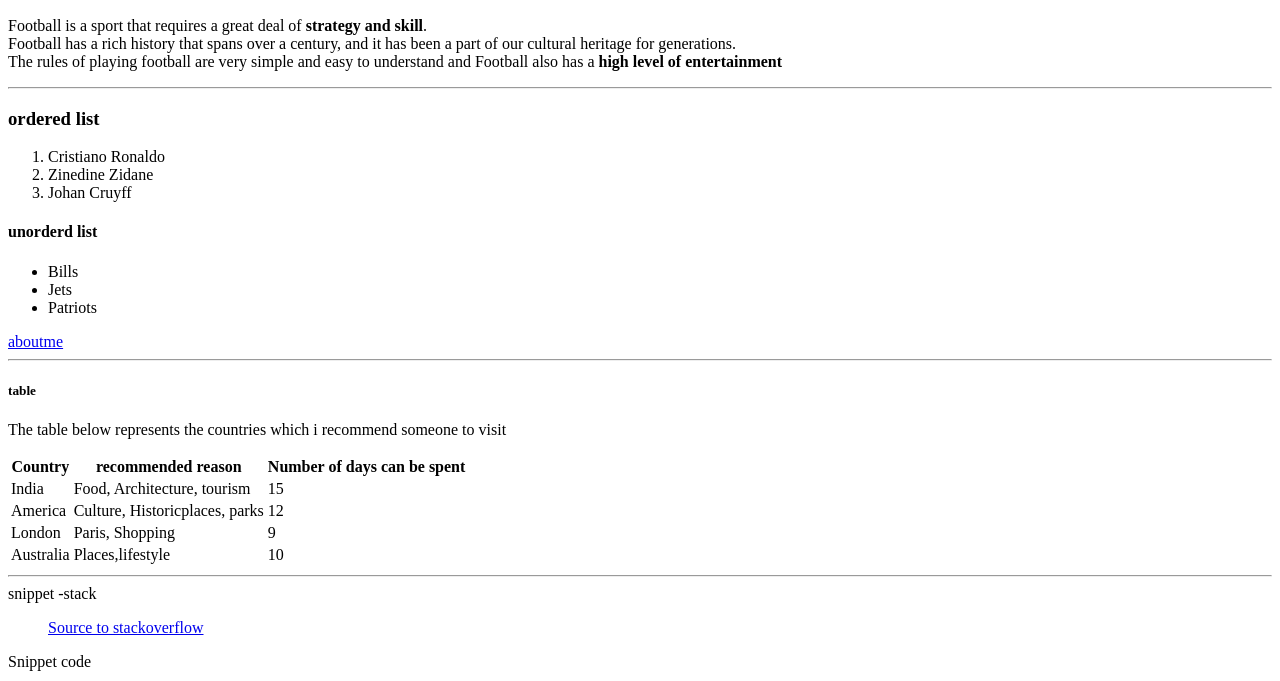
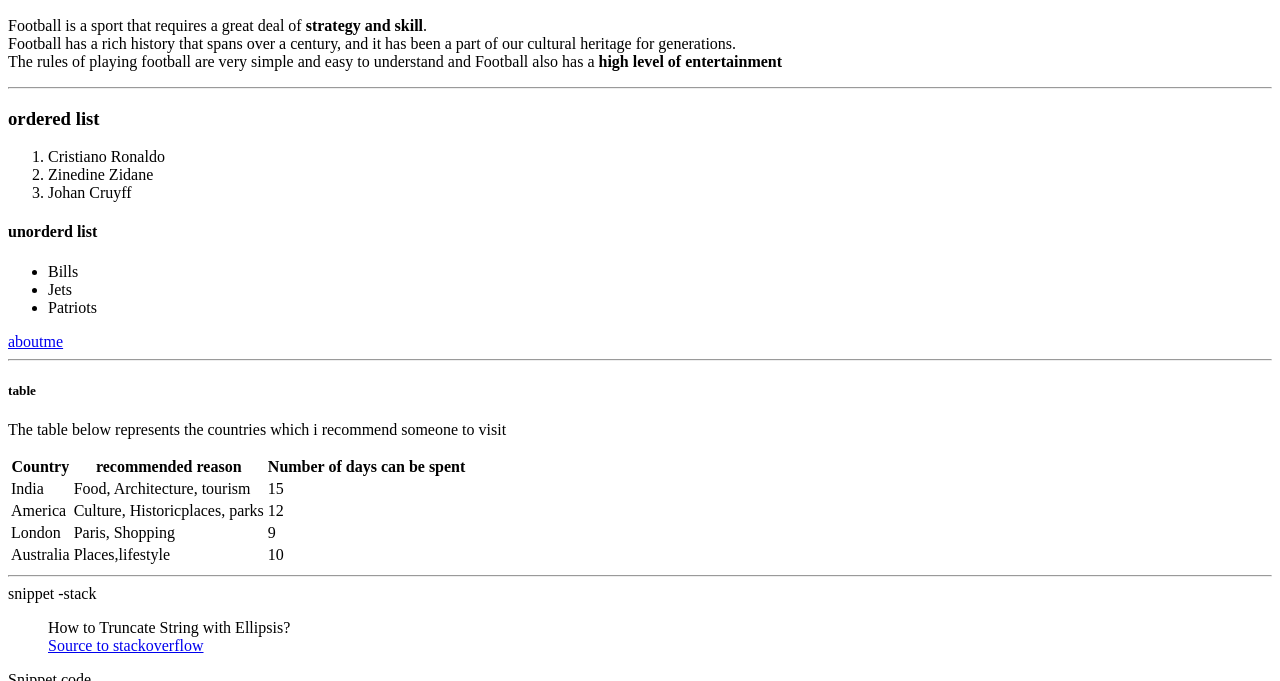
Before and after one commit to 44-563-Web-Apps-S23/44563-webapps-assignment-3-Nikitha78, a plain HTML site: page index.html in a window 1280 px wide. Shown: the part 110-791 px from the top of the page. Drawn offline with Linux system fonts and the light colour scheme.

Commit message:
link has been added

```diff
--- a/index.html
+++ b/index.html
@@ -1,14 +1,15 @@
 <!DOCTYPE html>
 <html>
+ <head>
     <title>
         Nikki
     </title>
-</html>
+</head>
+
 <body>
     <h1>
         Ravella
     </h1>
-</body>
     <h2>
         Football
     </h2>
@@ -39,7 +40,9 @@ The rules of playing football are very simple and easy to understand and Footbal
     </ul>
         <a href="Aboutme.html">aboutme</a>
     <hr>
-    <h5>table</h5>
+    <h5>
+        table
+    </h5>
     <p>
         The table below represents the countries which i recommend someone to visit
     </p>
@@ -72,7 +75,7 @@ The rules of playing football are very simple and easy to understand and Footbal
     </table>
     <hr>
     <hr6>snippet -stack</hr6>
-    <blockquote cite="https://stackoverflow.com/questions/18705451/cross-browser-inline-block-alignment>
+    <blockquote cite="https://stackoverflow.com/questions/18705451/cross-browser-inline-block-alignment">
         How to Truncate String with Ellipsis?
         <br>
         <a href="https://stackoverflow.com/questions/18705451/cross-browser-inline-block-alignment">Source to stackoverflow
@@ -94,3 +97,4 @@ The rules of playing football are very simple and easy to understand and Footbal
           }
         </pre>
     </body>
+</html>
```
Lines whose indentation alone changed are shown as unchanged.
